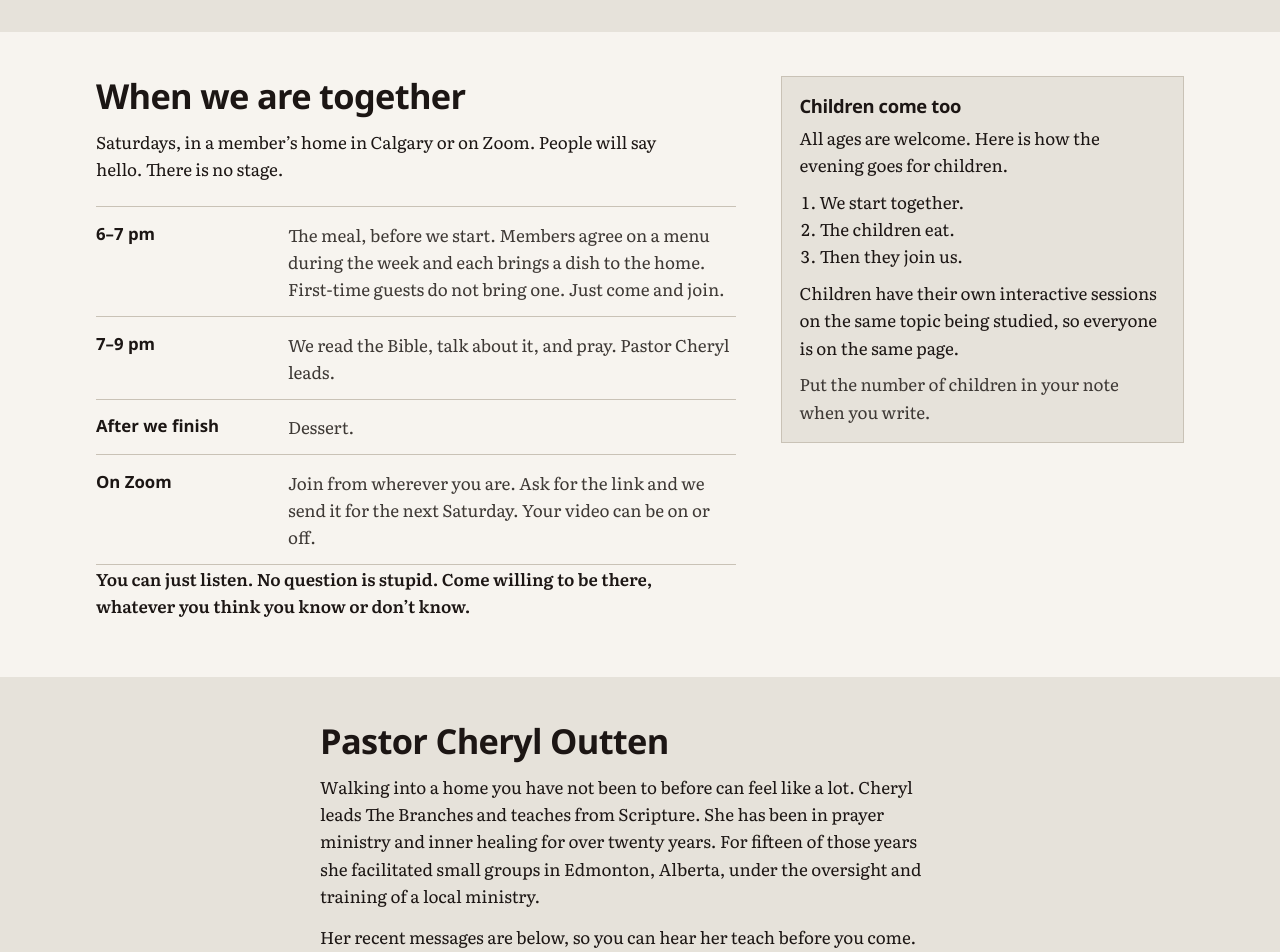
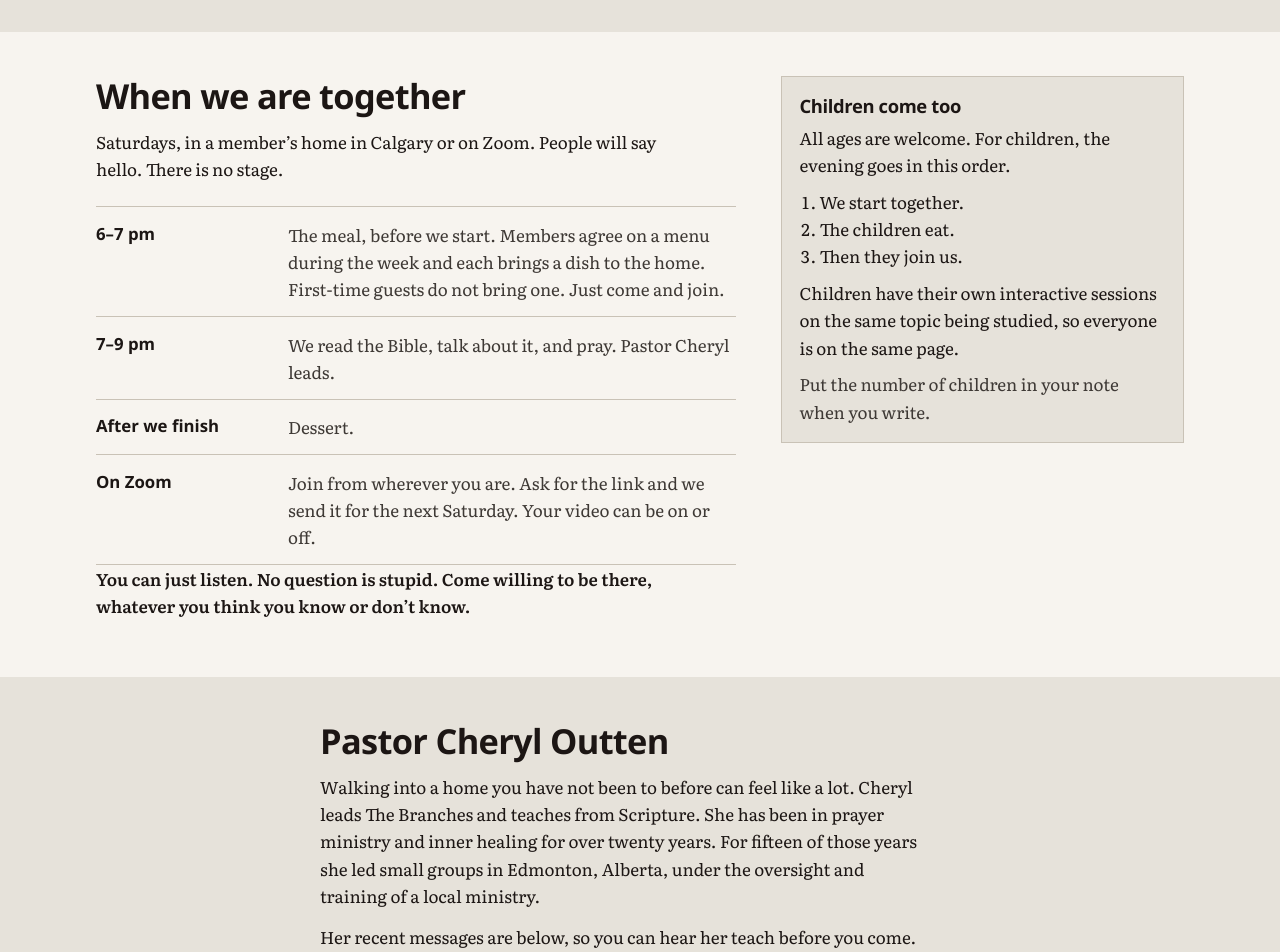
Before and after one commit to lioneltchami/the-branches, a React (Vite) app: page / in a window 1280 px wide. Shown: the part 1220-2172 px from the top of the page. Built offline with nearby package versions, Linux system fonts and the light colour scheme; a web font is replaced by a local one.

Commit message:
Plainer wording

```diff
--- a/src/App.tsx
+++ b/src/App.tsx
@@ -380,7 +380,7 @@ function App() {
             </div>
             <aside className="children" aria-labelledby="children-title">
               <h3 id="children-title">Children come too</h3>
-              <p>All ages are welcome. Here is how the evening goes for children.</p>
+              <p>All ages are welcome. For children, the evening goes in this order.</p>
               <ol className="kids-flow">
                 <li>We start together.</li>
                 <li>The children eat.</li>
@@ -413,7 +413,7 @@ function App() {
             <p>
               Walking into a home you have not been to before can feel like a lot. Cheryl leads
               The Branches and teaches from Scripture. She has been in prayer ministry and inner
-              healing for over twenty years. For fifteen of those years she facilitated small
+              healing for over twenty years. For fifteen of those years she led small
               groups in Edmonton, Alberta, under the oversight and training of a local ministry.
             </p>
             <p>
```
